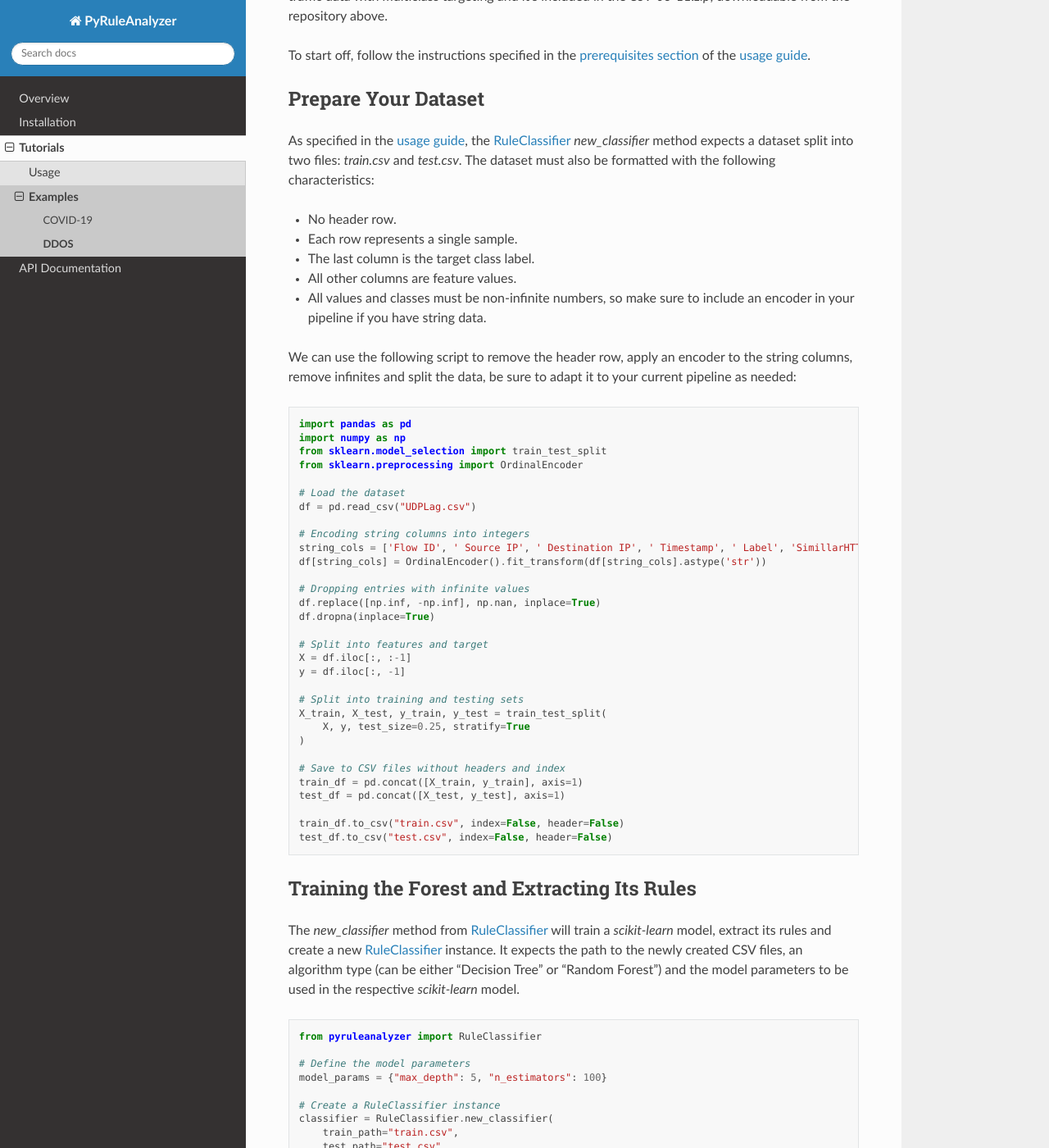
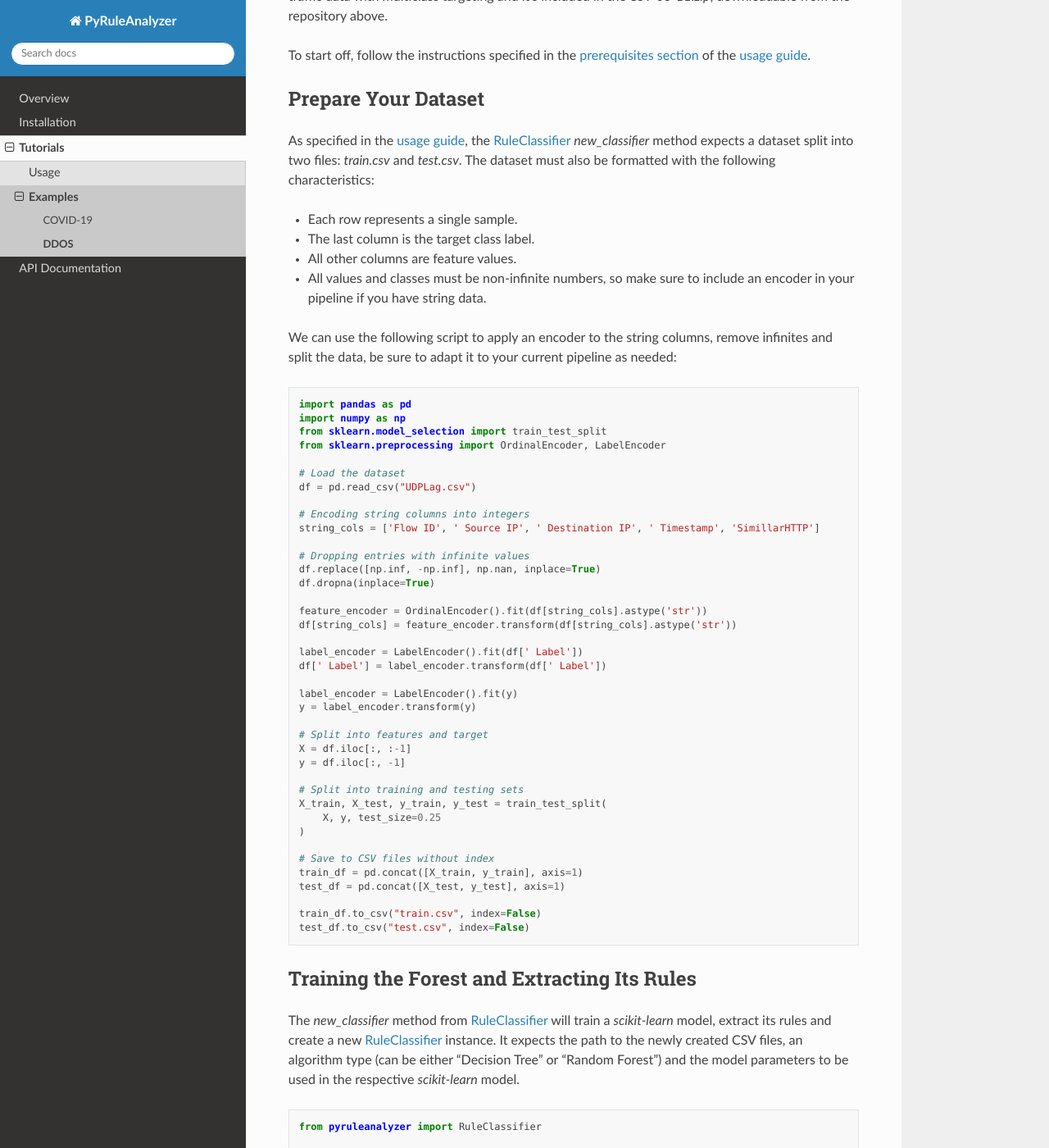
Before and after one commit to GrupoCybersegurancaVirtus/pyruleanalyzer, a Sphinx documentation site: the page built from docs/tutorials/examples/ddos.rst, in a window 1280 px wide and 1400 px high, scrolled down 328 px. Shown: the whole window at 82% size. Built offline with Sphinx 7.4.7 and the Read the Docs theme 3.1.0, drawn with Linux system fonts in a browser that asks for light colours; some of the changed text lies outside the part shown.

Commit message:
Atualização documentação

```diff
--- a/docs/tutorials/examples/ddos.rst
+++ b/docs/tutorials/examples/ddos.rst
@@ -15,31 +15,38 @@ Prepare Your Dataset
 
 As specified in the :doc:`usage guide<../usage>`, the :ref:`RuleClassifier<rule_classifier>` `new_classifier` method expects a dataset split into two files: `train.csv` and `test.csv`. The dataset must also be formatted with the following characteristics:
 
-- No header row.
 - Each row represents a single sample.
 - The last column is the target class label.
 - All other columns are feature values.
 - All values and classes must be non-infinite numbers, so make sure to include an encoder in your pipeline if you have string data.
 
-We can use the following script to remove the header row, apply an encoder to the string columns, remove infinites and split the data, be sure to adapt it to your current pipeline as needed:
+We can use the following script to apply an encoder to the string columns, remove infinites and split the data, be sure to adapt it to your current pipeline as needed:
 
 .. code-block:: python
 
     import pandas as pd
     import numpy as np
     from sklearn.model_selection import train_test_split
-    from sklearn.preprocessing import OrdinalEncoder
+    from sklearn.preprocessing import OrdinalEncoder, LabelEncoder
 
     # Load the dataset
     df = pd.read_csv("UDPLag.csv")
 
     # Encoding string columns into integers
-    string_cols = ['Flow ID', ' Source IP', ' Destination IP', ' Timestamp', ' Label', 'SimillarHTTP']
-    df[string_cols] = OrdinalEncoder().fit_transform(df[string_cols].astype('str'))
+    string_cols = ['Flow ID', ' Source IP', ' Destination IP', ' Timestamp', 'SimillarHTTP']
 
     # Dropping entries with infinite values
     df.replace([np.inf, -np.inf], np.nan, inplace=True)
     df.dropna(inplace=True)
+
+    feature_encoder = OrdinalEncoder().fit(df[string_cols].astype('str'))
+    df[string_cols] = feature_encoder.transform(df[string_cols].astype('str'))
+
+    label_encoder = LabelEncoder().fit(df[' Label'])
+    df[' Label'] = label_encoder.transform(df[' Label'])
+
+    label_encoder = LabelEncoder().fit(y)
+    y = label_encoder.transform(y)
 
     # Split into features and target
     X = df.iloc[:, :-1]
@@ -47,15 +54,15 @@ We can use the following script to remove the header row, apply an encoder to th
 
     # Split into training and testing sets
     X_train, X_test, y_train, y_test = train_test_split(
-        X, y, test_size=0.25, stratify=True
+        X, y, test_size=0.25
     )
 
-    # Save to CSV files without headers and index
+    # Save to CSV files without index
     train_df = pd.concat([X_train, y_train], axis=1)
     test_df = pd.concat([X_test, y_test], axis=1)
 
-    train_df.to_csv("train.csv", index=False, header=False)
-    test_df.to_csv("test.csv", index=False, header=False)
+    train_df.to_csv("train.csv", index=False)
+    test_df.to_csv("test.csv", index=False)
 
 Training the Forest and Extracting Its Rules
 ---------------------------------------------------
@@ -94,10 +101,15 @@ Since this is a large dataset and the algorithm goes through many iterative step
 Using the model
 ---------------
 
-To use the refined model to classify new entries we can use the `classify` method with the `final` parameter set to `True`, this will force the :ref:`RuleClassifier<rule_classifier>` instance we just trained to use the rule set generated after pruning. You must name your features as “v{column}” where `column` is the column index in the csv.
+To use the refined model to classify new entries we can use the `classify` method with the `final` parameter set to `True`, this will force the :ref:`RuleClassifier<rule_classifier>` instance we just trained to use the rule set generated after pruning. If your dataset didn't include a header row you must name your features as “v{column}” where `column` is the column index in the csv.
 
 .. code-block:: python
 
     # Replace with actual values of your dataset
-    sample = {"v1": 1, "v2": 23, "v3": 34, ..., "vn": 654}
-    predicted_class, votes, probabilities = classifier.classify(sample, final=True)
+    sample = {"Flow ID": "172.16.0.5-192.168.50.4-35468-49856-17", " Source IP": "172.16.0.5", ..., " Inbound": 1}
+
+    encoded_sample = feature_encoder.transform(sample)
+
+    predicted_class, votes, probabilities = classifier.classify(encoded_sample, final=True)
+
+    actual_class = label_encoder.inverse_transform(predicted_class)
```
Also changed, not shown: docs/tutorials/examples/covid.rst (+6 -7 lines), docs/tutorials/usage.rst (+5 -8 lines), 1 other file.
